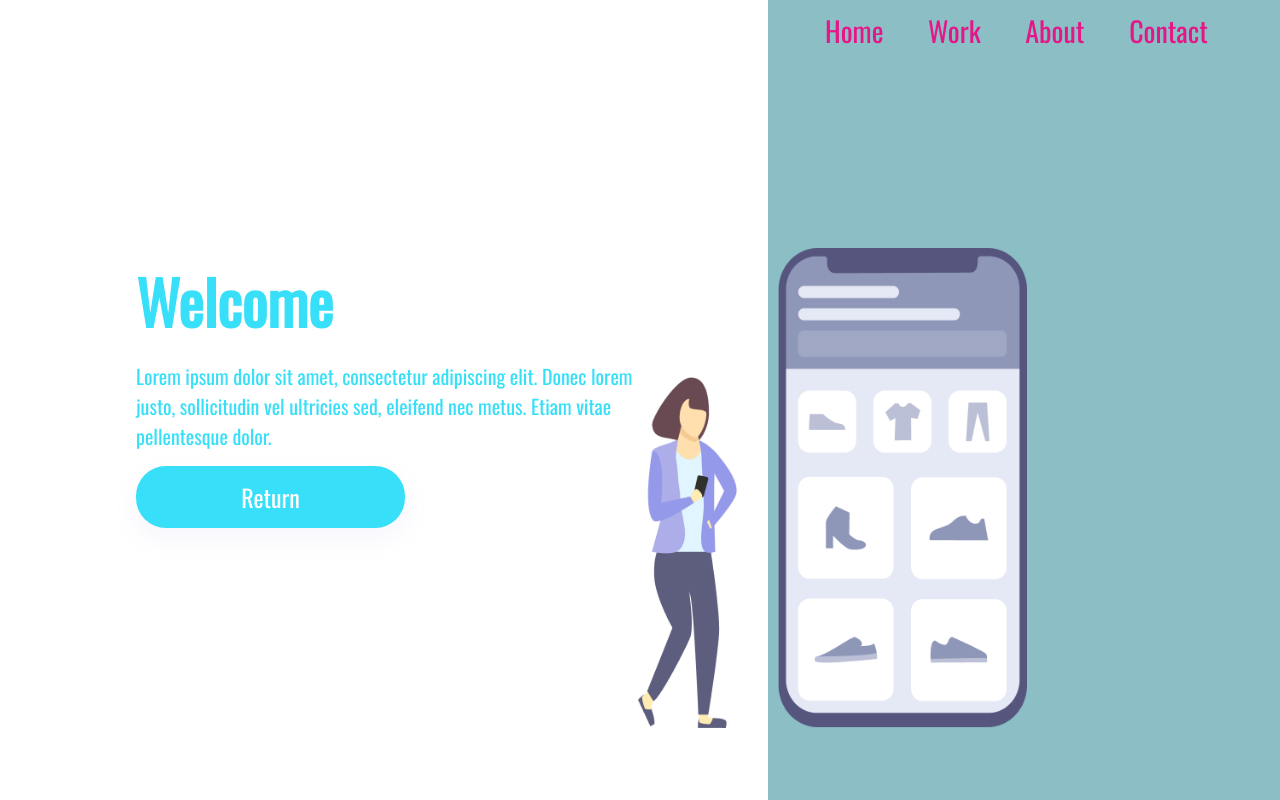
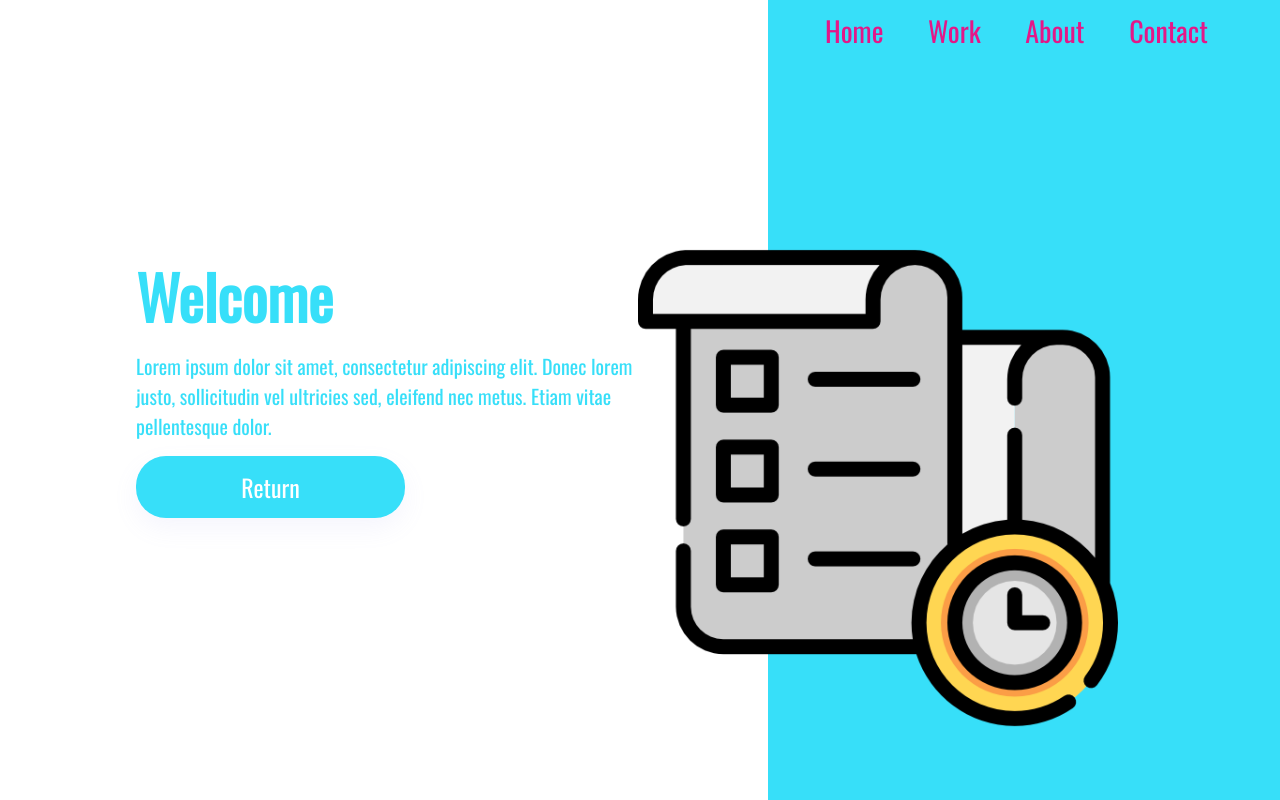
Before and after one commit to Natandroulis/Responsive-design, a plain HTML site: page index2.html in a window 1280 px wide. Drawn offline with nearby package versions, Linux system fonts and the light colour scheme.

Commit message:
margin container right

```diff
--- a/index2.html
+++ b/index2.html
@@ -44,7 +44,7 @@
                 <a>Contact</a>
 
             </header>
-            <img alt=" girl-cellphone" src="./Illustration-3-3.png">
+            <img alt=" paper image " src="./paperImg.png">
 
         </section>
 
--- a/styles.css
+++ b/styles.css
@@ -15,7 +15,7 @@
     display: inline-block;
     width: 60%;
     padding-left: 136px;
-    margin-top: 20%;
+    margin-top: 10%;
     /*   position: relative;
     top: 47%;
     left: 7%;
@@ -149,7 +149,7 @@ header {
         height: auto;
         width: 100%;
         position: relative;
-        margin-top: 50%;
+        margin-top: 30%;
     }
 
 
--- a/styles2.css
+++ b/styles2.css
@@ -27,7 +27,7 @@
 
 .container-right {
     display: inline-block;
-    background-color:  rgb(140, 190, 198);
+    background-color:  rgb(55, 223, 249);
     height: 100vh;
     width: 40%;
     position: absolute;
@@ -37,7 +37,7 @@
 
 h1 {
     font-size: 60px;
-    line-height: 90px;
+    line-height: 80px;
     color:  rgb(55, 223, 249);
     width: 368px;
 
@@ -49,6 +49,7 @@ h1:hover {
     line-height: 80px;
     color: rgb(247, 142, 212);
     cursor: pointer;
+
 }
 
 
```
